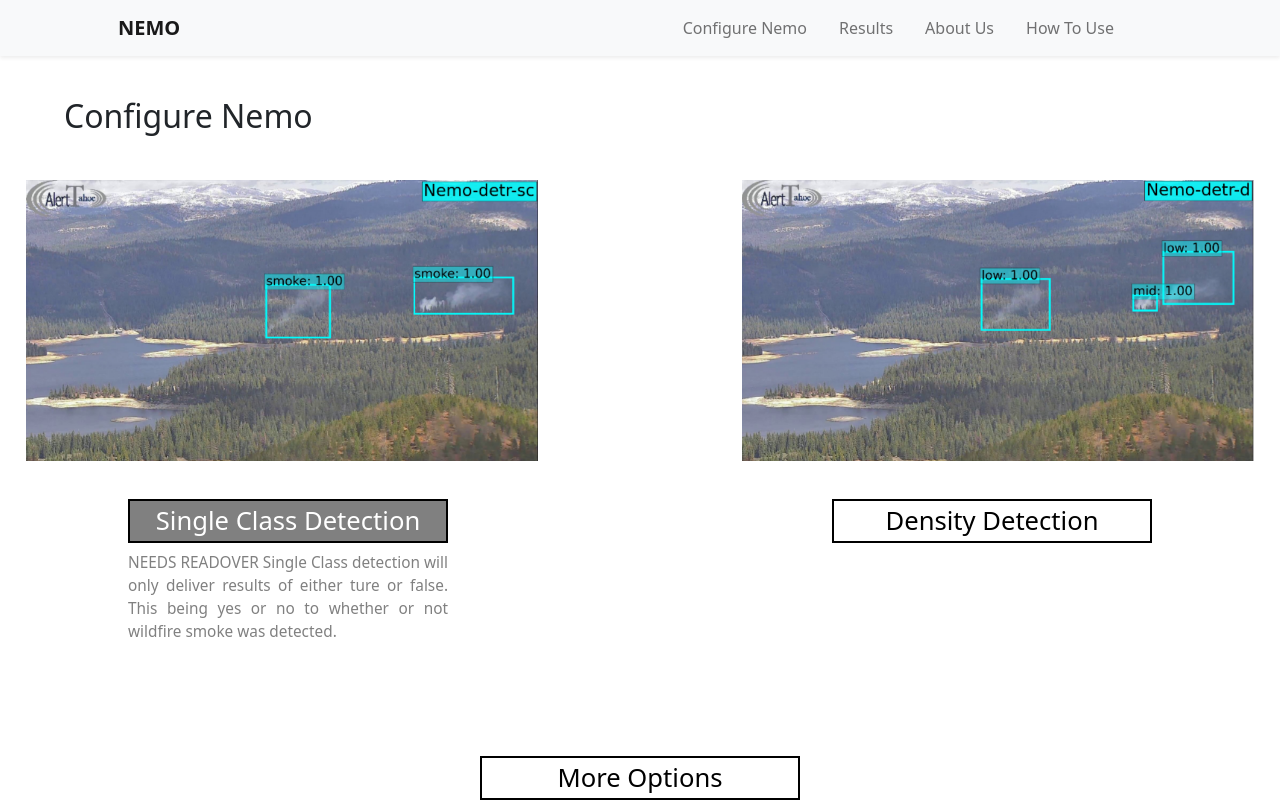
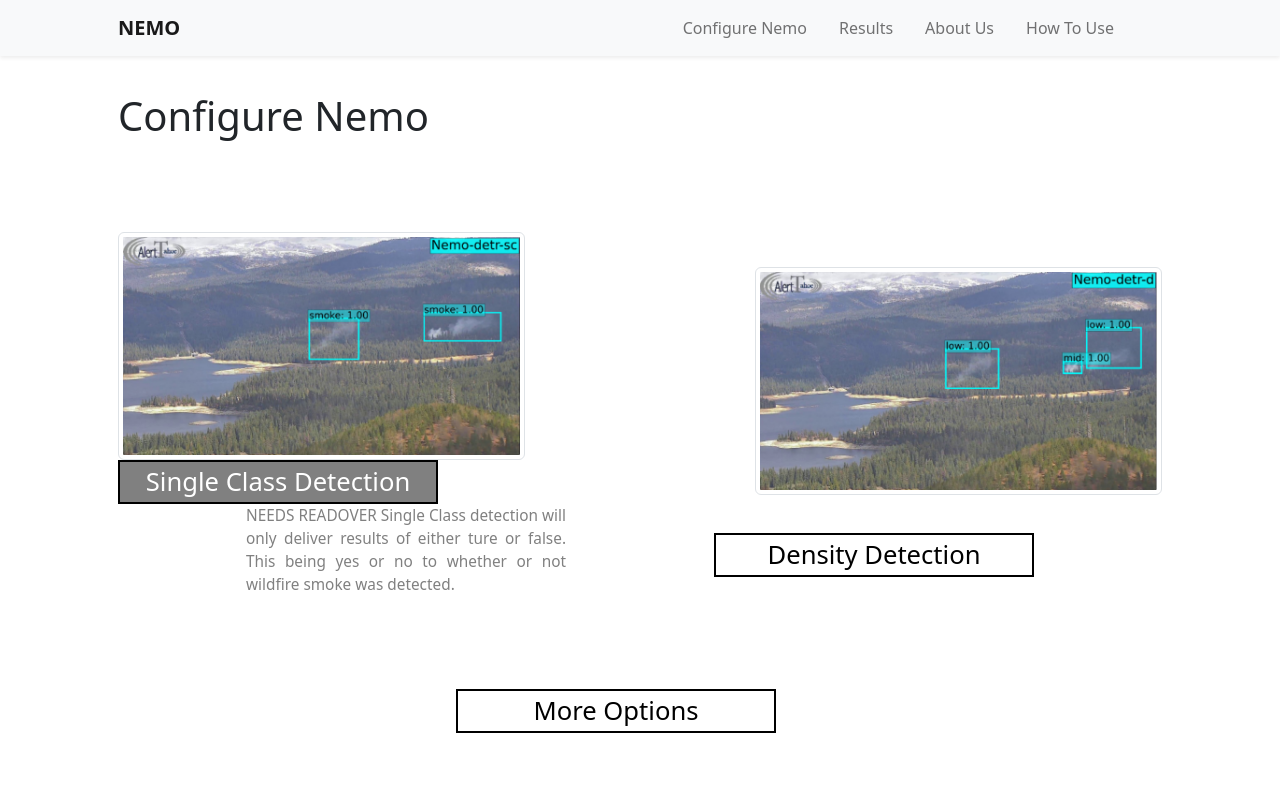
Before and after one commit to Curtis-CS/Nemo-Frontend, a Vue app: page /configurenemo in a window 1280 px wide. Shown: the top 800 px of the page. Built offline with nearby package versions, Linux system fonts and the light colour scheme.

Commit message:
Working on uniform formatting.

```diff
--- a/src/components/About.vue
+++ b/src/components/About.vue
@@ -2,8 +2,8 @@
   <section class="bg-white">
     <div class="container px-5 mt-custom">
       <div class="row gx-5 align-items-center justify-content-center justify-content-lg-between min-column-width">
+        <h2 class="display-6 lh-1 mb-5">Wildfire Smoke Detection</h2>
         <div class="col-12 col-lg-5">
-          <h2 class="display-6 lh-1 mb-5">Wildfire Smoke Detection</h2>
           <p class="lead fw-normal text-muted mb-5 mb-lg-0">
             The Nemo wildfire smoke detection benchmark is a set of evolving preprocessed datasets in standard
             COCO format and pretrained wildfire smoke detectors based on Facebook AI's DETR that aims to detect
--- a/src/views/ConfigureNemo.vue
+++ b/src/views/ConfigureNemo.vue
@@ -1,71 +1,99 @@
 <template>
-	<div class="InitialPadding">
-		<h2 class="display-6 lh-1 mb-5" style="margin-left: 5vw; font-size: 2.5vw;">Configure Nemo</h2>
+  <section class="bg-white">
+    <div class="container px-5 mt-custom">
+      <div class="row gx-5 align-items-center justify-content-center justify-content-lg-between min-column-width">
+        <h2 class="display-6 lh-1 mb-5">Configure Nemo</h2>
+
+
+        <div class="col-12 col-lg-5">
+          <img class="img-thumbnail mt-5" src="/NemoSingleClass.png" alt="">
+
+          <div v-if="this.singleToggle">
+            <button class="SelectedText" @click="SingleClassToggleOff">Single Class Detection</button>
           </div>
-	<div style="padding-bottom: 15vw;">
-		<div style="float: left; padding-left: 2vw;">
-			<img src="/NemoSingleClass.png" class="Images">
+
+          <div v-else>
+            <button class="UnselectedText" @click="SingleClassToggleOn" @mouseenter="SingleClassHoverOn"
+                    @mouseleave="SingleClassHoverOff">Single Class Detection
+            </button>
           </div>
-		<div style="float: right; padding-right: 2vw;">
-			<img src="/NemoDensity.png" class="Images">
+
+          <div v-if="this.singleToggle || this.singleHover" class="LeftSideText">
+            <p style="font-size: 1.2vw; color: gray;">
+              NEEDS READOVER Single Class detection will only deliver results of either ture or false.
+              This being yes or no to whether or not wildfire smoke was detected.</p>
           </div>
         </div>
-	<div style="padding-bottom: 12vw;">
-		<div class="LeftSideButton" v-if="this.singleToggle">
-			<button class="SelectedText" @click="SingleClassToggleOff">Single Class Detection</button>
-		</div>
-		<div class="LeftSideButton" v-else>
-			<button class="UnselectedText" @mouseenter="SingleClassHoverOn" @mouseleave="SingleClassHoverOff"
-					@click="SingleClassToggleOn">Single Class Detection</button>
-		</div>
-		<div class="RightSideButton" v-if="this.densityToggle">
+
+
+
+        <div class="col-12 col-lg-5">
+          <img alt="" class="img-thumbnail mt-5" src="/NemoDensity.png">
+          <div v-if="this.densityToggle" class="RightSideButton">
             <button class="SelectedText" @click="DensityToggleOff">Density Detection</button>
           </div>
-		<div class="RightSideButton" v-else>
-			<button class="UnselectedText" @mouseenter="DensityHoverOn" @mouseleave="DensityHoverOff"
-					@click="DensityToggleOn">Density Detection</button>
+          <div v-else class="RightSideButton">
+            <button class="UnselectedText" @click="DensityToggleOn" @mouseenter="DensityHoverOn"
+                    @mouseleave="DensityHoverOff">Density Detection
+            </button>
+          </div>
+          <div v-if="this.densityToggle || this.densityHover" class="RightSideText">
+            <p style="font-size: 1.2vw; color: gray;">NEEDS READOVER Density Detection will detect wildfire smoke, and
+              provide an estimate to
+              how dense the smoke is. This can be helpful for studyin wildfire smoke.</p>
           </div>
         </div>
-	<div style="padding-bottom: 10vw; padding-top: 2vw;">
-		<div class="LeftSideText" v-if="this.singleToggle || this.singleHover">
-			<p style="font-size: 1.2vw; color: gray;">NEEDS READOVER Single Class detection will only deliver results of either ture or false. This being yes or no to whether or not wildfire smoke was detected.</p>
+
+
+        <div class="row gx-5 align-items-center justify-content-center justify-content-lg-between min-column-width">
+          <div v-if="this.moreOptions" class="MoreOptionsButton">
+            <button class="SelectedText" @click="MoreOptionsToggleOff">More Options</button>
           </div>
-		<div class="RightSideText" v-if="this.densityToggle || this.densityHover">
-			<p style="font-size: 1.2vw; color: gray;">NEEDS READOVER Density Detection will detect wildfire smoke, and provide an estimate to how dense the smoke is. This can be helpful for studyin wildfire smoke.</p>
+          <div v-else class="MoreOptionsButton">
+            <button class="UnselectedText" @click="MoreOptionsToggleOn">More Options</button>
           </div>
         </div>
-	<div class="MoreOptionsButton" v-if="this.moreOptions">
-			<button class="SelectedText" @click="MoreOptionsToggleOff">More Options</button>
-	</div>
-		<div class="MoreOptionsButton" v-else>
-			<button class="UnselectedText" @click="MoreOptionsToggleOn">More Options</button>
-		</div>
+
+        <div class="row gx-5 align-items-center justify-content-center justify-content-lg-between min-column-width">
           <div v-if="moreOptions">
-		<div style="padding-bottom: 12vw;">
-			<div class="LeftSideButton" v-if="this.extraOption1">
+
+            <div class="col-12 col-lg-5">
+              <div v-if="this.extraOption1" class="LeftSideButton">
                 <button class="SelectedText" @click="ExtraOption1ToggleOff">ExtraOption1</button>
               </div>
-			<div class="LeftSideButton" v-else>
-				<button class="UnselectedText" @mouseenter="ExtraOption1HoverOn" @mouseleave="ExtraOption1HoverOff"
-						@click="ExtraOption1ToggleOn">ExtraOption1</button>
+              <div v-else class="LeftSideButton">
+                <button class="UnselectedText" @click="ExtraOption1ToggleOn" @mouseenter="ExtraOption1HoverOn"
+                        @mouseleave="ExtraOption1HoverOff">ExtraOption1
+                </button>
               </div>
-			<div class="RightSideButton" v-if="this.extraOption2">
+              <div v-if="this.extraOption1 || this.extraOption1Hover" class="LeftSideText">
+                <p style="font-size: 1.2vw; color: gray;">Extra Option 1</p>
+              </div>
+            </div>
+
+            <div class="col-12 col-lg-5">
+              <div v-if="this.extraOption2" class="RightSideButton">
                 <button class="SelectedText" @click="ExtraOption2ToggleOff">ExtraOption2</button>
               </div>
-			<div class="RightSideButton" v-else>
-				<button class="UnselectedText" @mouseenter="ExtraOption2HoverOn" @mouseleave="ExtraOption2HoverOff"
-						@click="ExtraOption2ToggleOn">ExtraOption2</button>
+              <div v-else class="RightSideButton">
+                <button class="UnselectedText" @click="ExtraOption2ToggleOn" @mouseenter="ExtraOption2HoverOn"
+                        @mouseleave="ExtraOption2HoverOff">ExtraOption2
+                </button>
               </div>
-		</div>
-		<div style="padding-bottom: 10vw; padding-top: 2vw;">
-		<div class="LeftSideText" v-if="this.extraOption1 || this.extraOption1Hover">
-			<p style="font-size: 1.2vw; color: gray;">Extra Option 1</p>
-		</div>
-		<div class="RightSideText" v-if="this.extraOption2 || this.extraOption2Hover">
+              <div v-if="this.extraOption2 || this.extraOption2Hover" class="RightSideText">
                 <p style="font-size: 1.2vw; color: gray;">Extra Option 2</p>
               </div>
             </div>
           </div>
+
+
+        </div>
+
+
+      </div>
+    </div>
+
+  </section>
 </template>
 
 <script>
@@ -157,6 +185,7 @@ export default {
 .InitialPadding {
   padding-top: 100px;
 }
+
 .SelectedText {
   background-color: gray;
   color: white;
@@ -165,6 +194,7 @@ export default {
   font-size: 2vw;
   width: 25vw;
 }
+
 .UnselectedText {
   background-color: white;
   color: black;
@@ -173,21 +203,25 @@ export default {
   font-size: 2vw;
   width: 25vw;
 }
+
 .LeftSideButton {
   padding-left: 10vw;
   padding-top: 3vw;
   float: left;
 }
+
 .MoreOptionsButton {
   text-align: center;
   padding-top: 6vw;
   padding-bottom: 6vw;
 }
+
 .RightSideButton {
   padding-right: 10vw;
   padding-top: 3vw;
   float: right;
 }
+
 .LeftSideText {
   font-size: 1vw;
   text-align: justify;
@@ -195,6 +229,7 @@ export default {
   padding-left: 10vw;
   width: 35vw;
 }
+
 .RightSideText {
   font-size: 1vw;
   text-align: justify;
@@ -202,9 +237,21 @@ export default {
   padding-right: 10vw;
   width: 35vw;
 }
+
 .Images {
   width: 40vw;
   height: auto;
 }
 
+
+.mt-custom {
+  margin-top: 6rem;
+  margin-bottom: 6rem;
+}
+
+.min-column-width {
+  min-width: 500px;
+}
+
+
 </style>
```
Lines whose indentation alone changed are shown as unchanged.
